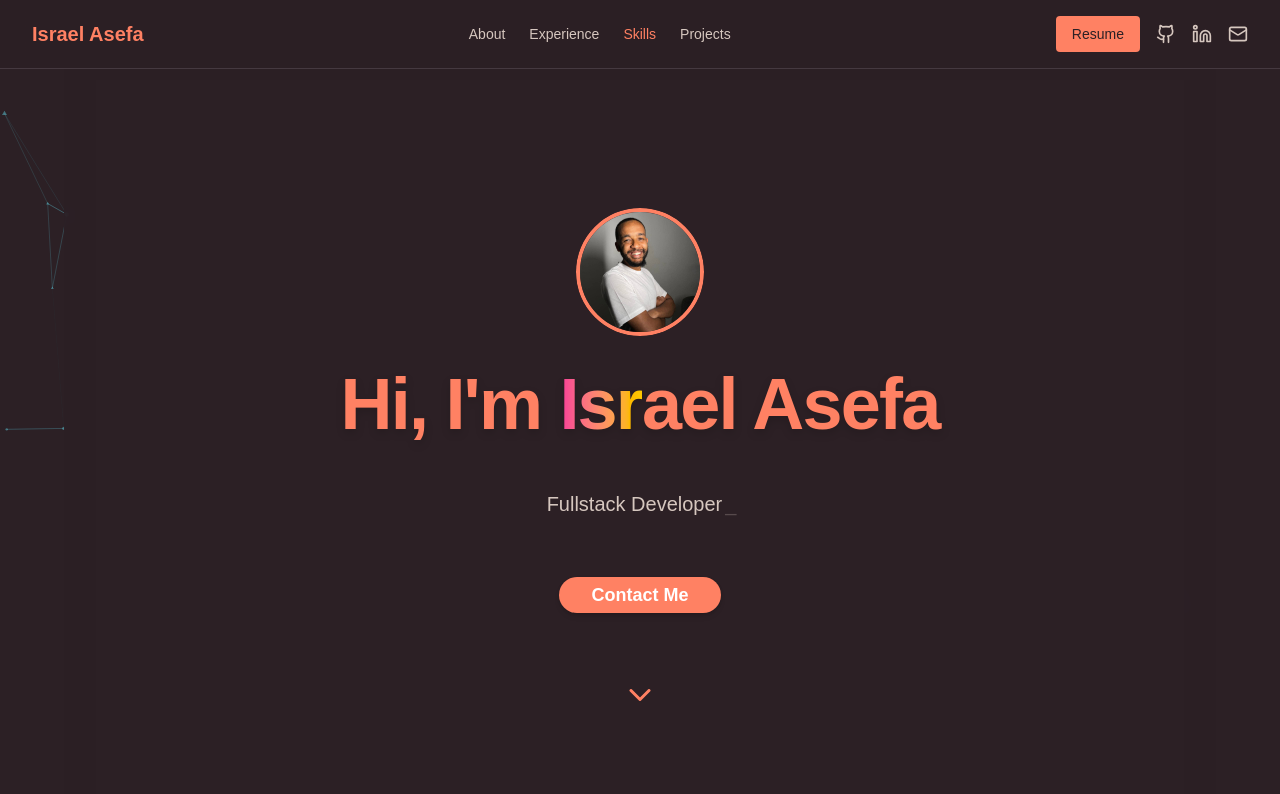
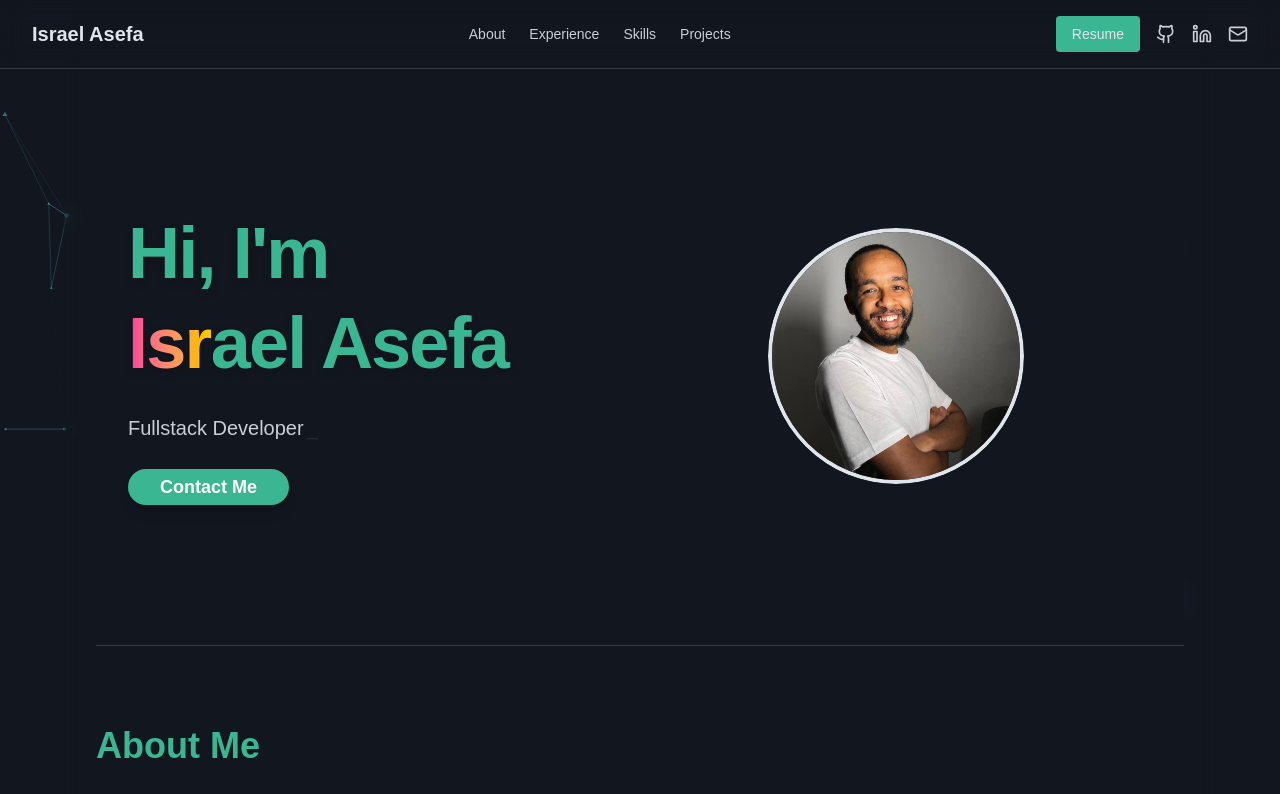
Before and after one commit to Marx0xD/israel-portfolio, a Next.js app: page / in a window 1280 px wide. Shown: the top 794 px of the page. Built offline with nearby package versions, Linux system fonts and the light colour scheme.

Commit message:
theme change

```diff
--- a/src/app/globals.css
+++ b/src/app/globals.css
@@ -6,6 +6,7 @@
 html {
   scroll-behavior: smooth;
 }
+
 @layer utilities {
   .bg-radial-gradient-mask {
     background: radial-gradient(
@@ -14,80 +15,77 @@ html {
       oklch(var(--background)) 70%
     );
   }
-}
 
-@theme inline {
-  --color-background: var(--background);
-  --color-foreground: var(--foreground);
-  --font-sans: var(--font-geist-sans);
-  --font-mono: var(--font-geist-mono);
-  --color-sidebar-ring: var(--sidebar-ring);
-  --color-sidebar-border: var(--sidebar-border);
-  --color-sidebar-accent-foreground: var(--sidebar-accent-foreground);
-  --color-sidebar-accent: var(--sidebar-accent);
-  --color-sidebar-primary-foreground: var(--sidebar-primary-foreground);
-  --color-sidebar-primary: var(--sidebar-primary);
-  --color-sidebar-foreground: var(--sidebar-foreground);
-  --color-sidebar: var(--sidebar);
-  --color-chart-5: var(--chart-5);
-  --color-chart-4: var(--chart-4);
-  --color-chart-3: var(--chart-3);
-  --color-chart-2: var(--chart-2);
-  --color-chart-1: var(--chart-1);
-  --color-ring: var(--ring);
-  --color-input: var(--input);
-  --color-border: var(--border);
-  --color-destructive: var(--destructive);
-  --color-accent-foreground: var(--accent-foreground);
-  --color-accent: var(--accent);
-  --color-muted-foreground: var(--muted-foreground);
-  --color-muted: var(--muted);
-  --color-secondary-foreground: var(--secondary-foreground);
-  --color-secondary: var(--secondary);
-  --color-primary-foreground: var(--primary-foreground);
-  --color-primary: var(--primary);
-  --color-popover-foreground: var(--popover-foreground);
-  --color-popover: var(--popover);
-  --color-card-foreground: var(--card-foreground);
-  --color-card: var(--card);
-  --radius-sm: calc(var(--radius) - 4px);
-  --radius-md: calc(var(--radius) - 2px);
-  --radius-lg: var(--radius);
-  --radius-xl: calc(var(--radius) + 4px);
+  /* Custom utility classes using CSS variables */
+  .bg-background { background-color: var(--background); }
+  .text-foreground { color: var(--foreground); }
+
+  .bg-card { background-color: var(--card); }
+  .text-card-foreground { color: var(--card-foreground); }
+
+  .bg-popover { background-color: var(--popover); }
+  .text-popover-foreground { color: var(--popover-foreground); }
+
+  .bg-primary { background-color: var(--primary); }
+  .text-primary-foreground { color: var(--primary-foreground); }
+
+  .bg-secondary { background-color: var(--secondary); }
+  .text-secondary-foreground { color: var(--secondary-foreground); }
+
+  .bg-accent { background-color: var(--accent); }
+  .text-accent-foreground { color: var(--accent-foreground); }
+
+  .bg-muted { background-color: var(--muted); }
+  .text-muted-foreground { color: var(--muted-foreground); }
+
+  .border-border { border-color: var(--border); }
+  .border-input { border-color: var(--input); }
+
+  .ring-ring { box-shadow: 0 0 0 1px var(--ring); }
 }
 
 :root {
-  --background: oklch(0.99 0.01 67.74);
-  --foreground: oklch(0.34 0.01 7.89);
-  --card: oklch(1.00 0 0);
-  --card-foreground: oklch(0.34 0.01 7.89);
-  --popover: oklch(1.00 0 0);
-  --popover-foreground: oklch(0.34 0.01 7.89);
-  --primary: oklch(0.74 0.16 34.57);
-  --primary-foreground: oklch(1.00 0 0);
-  --secondary: oklch(0.96 0.02 28.97);
-  --secondary-foreground: oklch(0.56 0.13 32.65);
-  --muted: oklch(0.97 0.02 44.86);
-  --muted-foreground: oklch(0.49 0.05 27.86);
-  --accent: oklch(0.83 0.11 57.89);
-  --accent-foreground: oklch(0.34 0.01 7.89);
-  --destructive: oklch(0.61 0.21 22.21);
-  --border: oklch(0.93 0.04 40.57);
-  --input: oklch(0.93 0.04 40.57);
-  --ring: oklch(0.74 0.16 34.57);
-  --chart-1: oklch(0.74 0.16 34.57);
-  --chart-2: oklch(0.83 0.11 57.89);
-  --chart-3: oklch(0.88 0.08 56.41);
-  --chart-4: oklch(0.82 0.11 41.27);
-  --chart-5: oklch(0.64 0.13 32.06);
-  --sidebar: oklch(0.97 0.02 44.86);
-  --sidebar-foreground: oklch(0.34 0.01 7.89);
-  --sidebar-primary: oklch(0.74 0.16 34.57);
-  --sidebar-primary-foreground: oklch(1.00 0 0);
-  --sidebar-accent: oklch(0.83 0.11 57.89);
-  --sidebar-accent-foreground: oklch(0.34 0.01 7.89);
-  --sidebar-border: oklch(0.93 0.04 40.57);
-  --sidebar-ring: oklch(0.74 0.16 34.57);
+  --background: oklch(0.98 0.02 240);
+  --foreground: oklch(0.26 0.02 260);
+
+  --card: oklch(0.99 0.01 240);
+  --card-foreground: var(--foreground);
+
+  --popover: oklch(0.99 0.01 240);
+  --popover-foreground: var(--foreground);
+
+  --primary: oklch(0.78 0.14 170);
+  --primary-foreground: oklch(0.12 0.02 180);
+
+  --secondary: oklch(0.95 0.05 70);
+  --secondary-foreground: oklch(0.28 0.04 70);
+
+  --accent: oklch(0.88 0.08 300);
+  --accent-foreground: oklch(0.26 0.02 260);
+
+  --muted: oklch(0.94 0.01 260);
+  --muted-foreground: oklch(0.45 0.02 260);
+
+  --destructive: oklch(0.63 0.18 25);
+
+  --border: oklch(0.90 0.01 250);
+  --input: oklch(0.92 0.01 240);
+  --ring: var(--primary);
+
+  --chart-1: var(--primary);
+  --chart-2: var(--accent);
+  --chart-3: oklch(0.88 0.08 120);
+  --chart-4: oklch(0.86 0.08 60);
+  --chart-5: oklch(0.80 0.10 300);
+
+  --sidebar: oklch(0.96 0.01 250);
+  --sidebar-foreground: var(--foreground);
+  --sidebar-primary: var(--primary);
+  --sidebar-primary-foreground: var(--primary-foreground);
+  --sidebar-accent: var(--accent);
+  --sidebar-accent-foreground: var(--accent-foreground);
+  --sidebar-border: var(--border);
+  --sidebar-ring: var(--ring);
 
   --font-sans: Montserrat, sans-serif;
   --font-serif: Merriweather, serif;
@@ -95,110 +93,67 @@ html {
 
   --radius: 0.625rem;
 
-  --shadow-2xs: 0px 6px 12px -3px oklch(0.00 0 0 / 0.04);
-  --shadow-xs: 0px 6px 12px -3px oklch(0.00 0 0 / 0.04);
-  --shadow-sm: 0px 6px 12px -3px oklch(0.00 0 0 / 0.09), 0px 1px 2px -4px oklch(0.00 0 0 / 0.09);
-  --shadow: 0px 6px 12px -3px oklch(0.00 0 0 / 0.09), 0px 1px 2px -4px oklch(0.00 0 0 / 0.09);
-  --shadow-md: 0px 6px 12px -3px oklch(0.00 0 0 / 0.09), 0px 2px 4px -4px oklch(0.00 0 0 / 0.09);
-  --shadow-lg: 0px 6px 12px -3px oklch(0.00 0 0 / 0.09), 0px 4px 6px -4px oklch(0.00 0 0 / 0.09);
-  --shadow-xl: 0px 6px 12px -3px oklch(0.00 0 0 / 0.09), 0px 8px 10px -4px oklch(0.00 0 0 / 0.09);
-  --shadow-2xl: 0px 6px 12px -3px oklch(0.00 0 0 / 0.22);
-
+  --shadow-2xs: 0px 6px 12px -3px oklch(0 0 0 / 0.04);
+  --shadow-xs: 0px 6px 12px -3px oklch(0 0 0 / 0.04);
+  --shadow-sm: 0px 6px 12px -3px oklch(0 0 0 / 0.09), 0px 1px 2px -4px oklch(0 0 0 / 0.09);
+  --shadow: 0px 6px 12px -3px oklch(0 0 0 / 0.09), 0px 1px 2px -4px oklch(0 0 0 / 0.09);
+  --shadow-md: 0px 6px 12px -3px oklch(0 0 0 / 0.09), 0px 2px 4px -4px oklch(0 0 0 / 0.09);
+  --shadow-lg: 0px 6px 12px -3px oklch(0 0 0 / 0.09), 0px 4px 6px -4px oklch(0 0 0 / 0.09);
+  --shadow-xl: 0px 6px 12px -3px oklch(0 0 0 / 0.09), 0px 8px 10px -4px oklch(0 0 0 / 0.09);
+  --shadow-2xl: 0px 6px 12px -3px oklch(0 0 0 / 0.22);
 }
 
 .dark {
-  --background: oklch(0.26 0.02 351.79);
-  --foreground: oklch(0.94 0.01 48.70);
-  --card: oklch(0.32 0.02 339.89);
-  --card-foreground: oklch(0.94 0.01 48.70);
-  --popover: oklch(0.32 0.02 339.89);
-  --popover-foreground: oklch(0.94 0.01 48.70);
-  --primary: oklch(0.74 0.16 34.57);
-  --primary-foreground: oklch(1.00 0 0);
-  --secondary: oklch(0.36 0.02 342.33);
-  --secondary-foreground: oklch(0.94 0.01 48.70);
-  --muted: oklch(0.32 0.02 339.89);
-  --muted-foreground: oklch(0.84 0.02 50.14);
-  --accent: oklch(0.83 0.11 57.89);
-  --accent-foreground: oklch(0.26 0.02 351.79);
-  --destructive: oklch(0.61 0.21 22.21);
-  --border: oklch(0.36 0.02 342.33);
-  --input: oklch(0.36 0.02 342.33);
-  --ring: oklch(0.74 0.16 34.57);
-  --chart-1: oklch(0.74 0.16 34.57);
-  --chart-2: oklch(0.83 0.11 57.89);
-  --chart-3: oklch(0.88 0.08 56.41);
-  --chart-4: oklch(0.82 0.11 41.27);
-  --chart-5: oklch(0.64 0.13 32.06);
-  --sidebar: oklch(0.26 0.02 351.79);
-  --sidebar-foreground: oklch(0.94 0.01 48.70);
-  --sidebar-primary: oklch(0.74 0.16 34.57);
-  --sidebar-primary-foreground: oklch(1.00 0 0);
-  --sidebar-accent: oklch(0.83 0.11 57.89);
-  --sidebar-accent-foreground: oklch(0.26 0.02 351.79);
-  --sidebar-border: oklch(0.36 0.02 342.33);
-  --sidebar-ring: oklch(0.74 0.16 34.57);
+  --background: oklch(0.20 0.02 270);
+  --foreground: oklch(0.92 0.01 250);
 
-  --shadow-2xs: 0 1px 3px 0px oklch(0.00 0 0 / 0.05);
-  --shadow-xs: 0 1px 3px 0px oklch(0.00 0 0 / 0.05);
-  --shadow-sm: 0 1px 3px 0px oklch(0.00 0 0 / 0.10), 0 1px 2px -1px oklch(0.00 0 0 / 0.10);
-  --shadow: 0 1px 3px 0px oklch(0.00 0 0 / 0.10), 0 1px 2px -1px oklch(0.00 0 0 / 0.10);
-  --shadow-md: 0 1px 3px 0px oklch(0.00 0 0 / 0.10), 0 2px 4px -1px oklch(0.00 0 0 / 0.10);
-  --shadow-lg: 0 1px 3px 0px oklch(0.00 0 0 / 0.10), 0 4px 6px -1px oklch(0.00 0 0 / 0.10);
-  --shadow-xl: 0 1px 3px 0px oklch(0.00 0 0 / 0.10), 0 8px 10px -1px oklch(0.00 0 0 / 0.10);
-  --shadow-2xl: 0 1px 3px 0px oklch(0.00 0 0 / 0.25);
-}
+  --card: oklch(0.24 0.02 270);
+  --card-foreground: var(--foreground);
 
-@theme inline {
-  --color-background: var(--background);
-  --color-foreground: var(--foreground);
-  --color-card: var(--card);
-  --color-card-foreground: var(--card-foreground);
-  --color-popover: var(--popover);
-  --color-popover-foreground: var(--popover-foreground);
-  --color-primary: var(--primary);
-  --color-primary-foreground: var(--primary-foreground);
-  --color-secondary: var(--secondary);
-  --color-secondary-foreground: var(--secondary-foreground);
-  --color-muted: var(--muted);
-  --color-muted-foreground: var(--muted-foreground);
-  --color-accent: var(--accent);
-  --color-accent-foreground: var(--accent-foreground);
-  --color-destructive: var(--destructive);
-  --color-border: var(--border);
-  --color-input: var(--input);
-  --color-ring: var(--ring);
-  --color-chart-1: var(--chart-1);
-  --color-chart-2: var(--chart-2);
-  --color-chart-3: var(--chart-3);
-  --color-chart-4: var(--chart-4);
-  --color-chart-5: var(--chart-5);
-  --color-sidebar: var(--sidebar);
-  --color-sidebar-foreground: var(--sidebar-foreground);
-  --color-sidebar-primary: var(--sidebar-primary);
-  --color-sidebar-primary-foreground: var(--sidebar-primary-foreground);
-  --color-sidebar-accent: var(--sidebar-accent);
-  --color-sidebar-accent-foreground: var(--sidebar-accent-foreground);
-  --color-sidebar-border: var(--sidebar-border);
-  --color-sidebar-ring: var(--sidebar-ring);
+  --popover: var(--card);
+  --popover-foreground: var(--foreground);
 
-  --font-sans: var(--font-sans);
-  --font-mono: var(--font-mono);
-  --font-serif: var(--font-serif);
+  --primary: oklch(0.70 0.12 170);
+  --primary-foreground: oklch(0.95 0.01 250);
 
-  --radius-sm: calc(var(--radius) - 4px);
-  --radius-md: calc(var(--radius) - 2px);
-  --radius-lg: var(--radius);
-  --radius-xl: calc(var(--radius) + 4px);
+  --secondary: oklch(0.35 0.04 70);
+  --secondary-foreground: oklch(0.95 0.01 70);
 
-  --shadow-2xs: var(--shadow-2xs);
-  --shadow-xs: var(--shadow-xs);
-  --shadow-sm: var(--shadow-sm);
-  --shadow: var(--shadow);
-  --shadow-md: var(--shadow-md);
-  --shadow-lg: var(--shadow-lg);
-  --shadow-xl: var(--shadow-xl);
-  --shadow-2xl: var(--shadow-2xl);
+  --accent: oklch(0.70 0.08 300);
+  --accent-foreground: var(--background);
+
+  --muted: oklch(0.30 0.02 270);
+  --muted-foreground: oklch(0.85 0.01 270);
+
+  --destructive: oklch(0.50 0.18 25);
+
+  --border: oklch(0.35 0.01 250);
+  --input: oklch(0.38 0.01 250);
+  --ring: var(--primary);
+
+  --chart-1: var(--primary);
+  --chart-2: var(--accent);
+  --chart-3: oklch(0.65 0.10 120);
+  --chart-4: oklch(0.65 0.10 60);
+  --chart-5: oklch(0.65 0.10 300);
+
+  --sidebar: var(--background);
+  --sidebar-foreground: var(--foreground);
+  --sidebar-primary: var(--primary);
+  --sidebar-primary-foreground: var(--primary-foreground);
+  --sidebar-accent: var(--accent);
+  --sidebar-accent-foreground: var(--accent-foreground);
+  --sidebar-border: var(--border);
+  --sidebar-ring: var(--ring);
+
+  --shadow-2xs: 0 1px 3px 0px oklch(0 0 0 / 0.05);
+  --shadow-xs: 0 1px 3px 0px oklch(0 0 0 / 0.05);
+  --shadow-sm: 0 1px 3px 0px oklch(0 0 0 / 0.10), 0 1px 2px -1px oklch(0 0 0 / 0.10);
+  --shadow: 0 1px 3px 0px oklch(0 0 0 / 0.10), 0 1px 2px -1px oklch(0 0 0 / 0.10);
+  --shadow-md: 0 1px 3px 0px oklch(0 0 0 / 0.10), 0 2px 4px -1px oklch(0 0 0 / 0.10);
+  --shadow-lg: 0 1px 3px 0px oklch(0 0 0 / 0.10), 0 4px 6px -1px oklch(0 0 0 / 0.10);
+  --shadow-xl: 0 1px 3px 0px oklch(0 0 0 / 0.10), 0 8px 10px -1px oklch(0 0 0 / 0.10);
+  --shadow-2xl: 0 1px 3px 0px oklch(0 0 0 / 0.25);
 }
 
 @layer base {
@@ -212,20 +167,27 @@ html {
     }
 
     body {
-      @apply bg-background text-foreground font-sans leading-relaxed;
+      background-color: var(--background);
+      color: var(--foreground);
+      @apply font-sans leading-relaxed;
     }
 
     h1, h2, h3 {
-      @apply font-bold text-primary;
+      color: var(--primary);
+      @apply font-bold;
     }
 
     a {
-      @apply transition-colors duration-200 hover:text-primary;
+      @apply transition-colors duration-200;
+      color: inherit;
+    }
+
+    a:hover {
+      color: var(--primary);
     }
 
     button {
       @apply transition-all duration-200 hover:brightness-110;
     }
   }
-
 }
--- a/src/components/Hero.tsx
+++ b/src/components/Hero.tsx
@@ -9,35 +9,20 @@ import { Typewriter } from "react-simple-typewriter";
 
 export default function Hero() {
   return (
-    <section className="relative flex flex-col items-center justify-center py-24 sm:py-32 px-6 sm:px-8 max-w-6xl mx-auto bg-background text-foreground text-center space-y-8 overflow-hidden">
-      {/* Avatar with gentle hover pulse */}
+    <section className="relative flex flex-col md:flex-row items-center justify-between px-6 sm:px-8 py-24 sm:py-32 max-w-6xl mx-auto space-y-12 md:space-y-0 overflow-hidden text-foreground bg-background">
+      {/* Radial gradient glow */}
+      <div className="absolute inset-0 bg-radial-gradient-mask z-0" />
+
+      {/* Left: Text Content */}
       <motion.div
-        initial={{ opacity: 0, scale: 0.8 }}
-        animate={{ opacity: 1, scale: 1 }}
-        whileHover={{ scale: 1.05 }}
+        initial={{ opacity: 0, x: -40 }}
+        animate={{ opacity: 1, x: 0 }}
         transition={{ duration: 0.8 }}
-        className="relative group w-32 h-32 rounded-full overflow-hidden"
+        className="relative z-10 flex-1 text-center md:text-left space-y-6"
       >
-        <div className="absolute inset-0 rounded-full bg-primary opacity-20 blur-2xl transition-all group-hover:scale-110" />
-        <div className="relative w-full h-full rounded-full overflow-hidden border-4 border-primary shadow-md group-hover:shadow-xl">
-          <Image
-            src="/avatar.jpg"
-            alt="Israel Asefa"
-            fill
-            className="object-cover"
-          />
-        </div>
-      </motion.div>
-
-      {/* Hero Title */}
-      <motion.h1
-        initial={{ opacity: 0, y: 30 }}
-        animate={{ opacity: 1, y: 0 }}
-        transition={{ duration: 0.8, delay: 0.2 }}
-        className="text-5xl sm:text-6xl md:text-7xl font-bold tracking-tight drop-shadow-lg"
-      >
+        <h1 className="text-5xl sm:text-6xl md:text-7xl font-bold tracking-tight drop-shadow-lg leading-tight">
           Hi, I&apos;m{" "}
-        <span className="inline-flex">
+          <span className="inline-block">
             <motion.span
               animate={{
                 backgroundPosition: ["0% 50%", "100% 50%", "0% 50%"],
@@ -53,17 +38,15 @@ export default function Hero() {
             </motion.span>
             ael Asefa
           </span>
-      </motion.h1>
+        </h1>
 
-      {/* Typewriter */}
-      <motion.div
-        initial={{ opacity: 0, y: 30 }}
-        animate={{ opacity: 1, y: 0 }}
-        transition={{ duration: 0.8, delay: 0.4 }}
-        className="mt-4 text-lg sm:text-xl max-w-2xl text-muted-foreground leading-relaxed"
-      >
+        <div className="text-lg sm:text-xl max-w-xl text-muted-foreground leading-relaxed mx-auto md:mx-0">
           <Typewriter
-          words={["Backend Engineer", "Fullstack Developer", "DevOps Enthusiast"]}
+            words={[
+              "Backend Engineer",
+              "Fullstack Developer",
+              "DevOps Enthusiast",
+            ]}
             loop={0}
             cursor
             cursorStyle="_"
@@ -71,16 +54,8 @@ export default function Hero() {
             deleteSpeed={50}
             delaySpeed={1500}
           />
-      </motion.div>
+        </div>
 
-      {/* Contact Me Button */}
-      <motion.div
-        initial={{ opacity: 0, y: 30 }}
-        animate={{ opacity: 1, y: 0 }}
-        transition={{ duration: 0.8, delay: 0.6 }}
-        whileTap={{ scale: 0.95 }}
-        className="mt-6"
-      >
         <Link href="#contact">
           <Button className="bg-primary hover:bg-primary/80 text-white px-8 py-4 text-lg font-semibold rounded-full shadow-lg hover:shadow-2xl transition-all">
             Contact Me
@@ -88,8 +63,33 @@ export default function Hero() {
         </Link>
       </motion.div>
 
+      {/* Right: Image Avatar */}
+      <motion.div
+        initial={{ opacity: 0, x: 40, scale: 0.9 }}
+        animate={{ opacity: 1, x: 0, scale: 1 }}
+        transition={{ duration: 0.8 }}
+        className="relative z-10 flex-1 flex justify-center"
+      >
+        <div className="group relative w-48 h-48 sm:w-64 sm:h-64 rounded-full overflow-hidden">
+          {/* Glow ring behind */}
+          <div className="absolute inset-0 bg-primary opacity-20 blur-3xl scale-110 rounded-full transition-all group-hover:scale-125" />
+          {/* Actual image */}
+          <div className="relative w-full h-full border-4 border-primary shadow-md rounded-full overflow-hidden">
+            <Image
+              src="/avatar.jpg"
+              alt="Israel Asefa"
+              fill
+              className="object-cover"
+              priority
+            />
+          </div>
+        </div>
+      </motion.div>
+
       {/* Scroll Indicator */}
+      <div className="absolute bottom-6 left-1/2 -translate-x-1/2 z-10">
         <ScrollIndicator />
+      </div>
     </section>
   );
 }
--- /dev/null
+++ b/tailwind.config.js
@@ -0,0 +1,35 @@
+// tailwind.config.js
+module.exports = {
+    content: [
+      './src/**/*.{js,ts,jsx,tsx}',
+    ],
+    safelist: [
+      'bg-background',
+      'text-foreground',
+      'bg-card',
+      'text-card-foreground',
+      'bg-primary',
+      'text-primary-foreground',
+      'bg-secondary',
+      'text-secondary-foreground',
+      'bg-muted',
+      'text-muted-foreground',
+      'bg-accent',
+      'text-accent-foreground',
+      'border-input',
+      'border-border',
+      'ring-ring',
+      'bg-sidebar',
+      'text-sidebar-foreground',
+      'bg-sidebar-primary',
+      'text-sidebar-primary-foreground',
+      'bg-sidebar-accent',
+      'text-sidebar-accent-foreground',
+      'border-sidebar-border',
+      'ring-sidebar-ring',
+    ],
+    theme: {
+      extend: {},
+    },
+    plugins: [],
+  }
```
Also changed, not shown: src/app/page.tsx (+3 -59 lines), src/components/Experiences.tsx (added, +101 -0 lines). Lines whose indentation alone changed are shown as unchanged.
